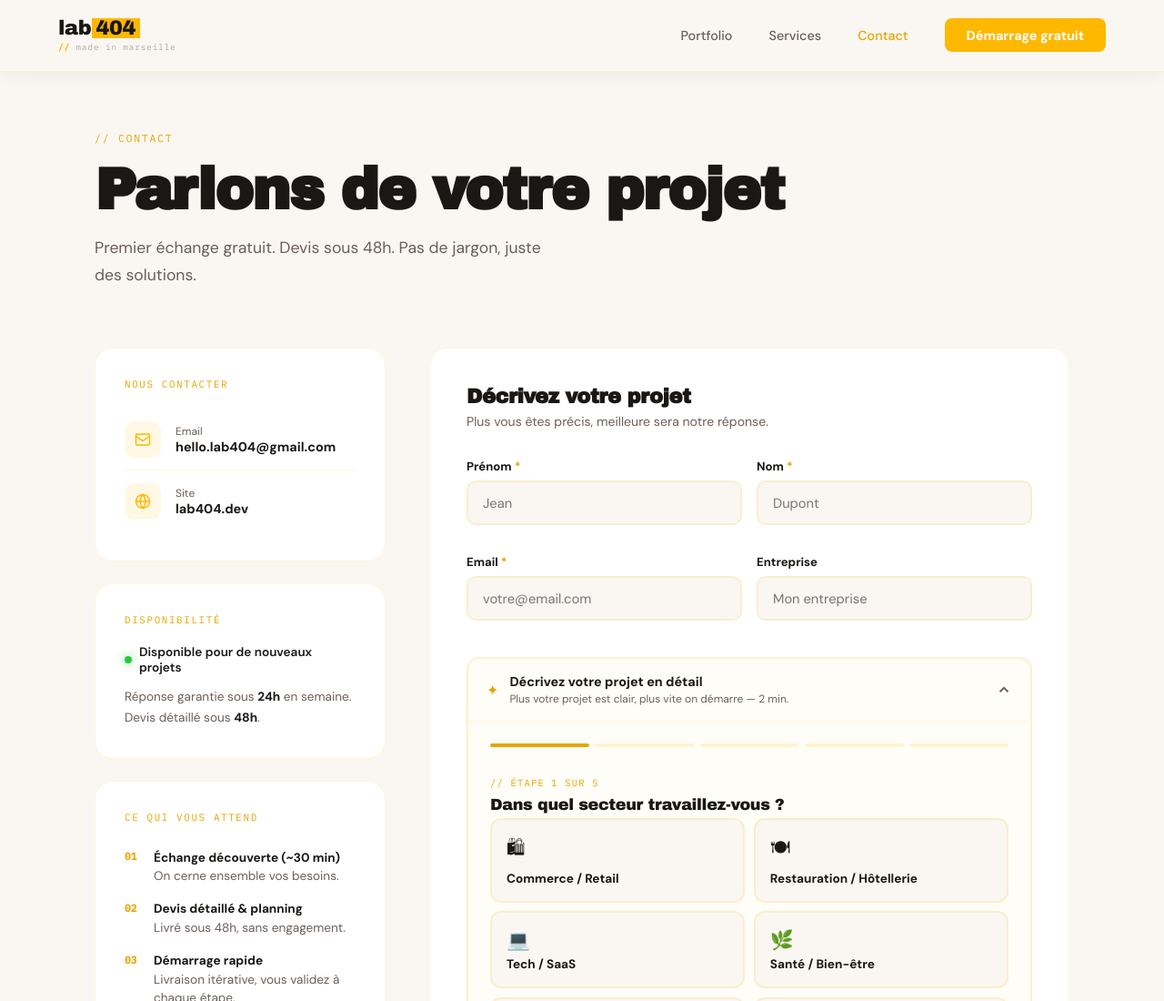
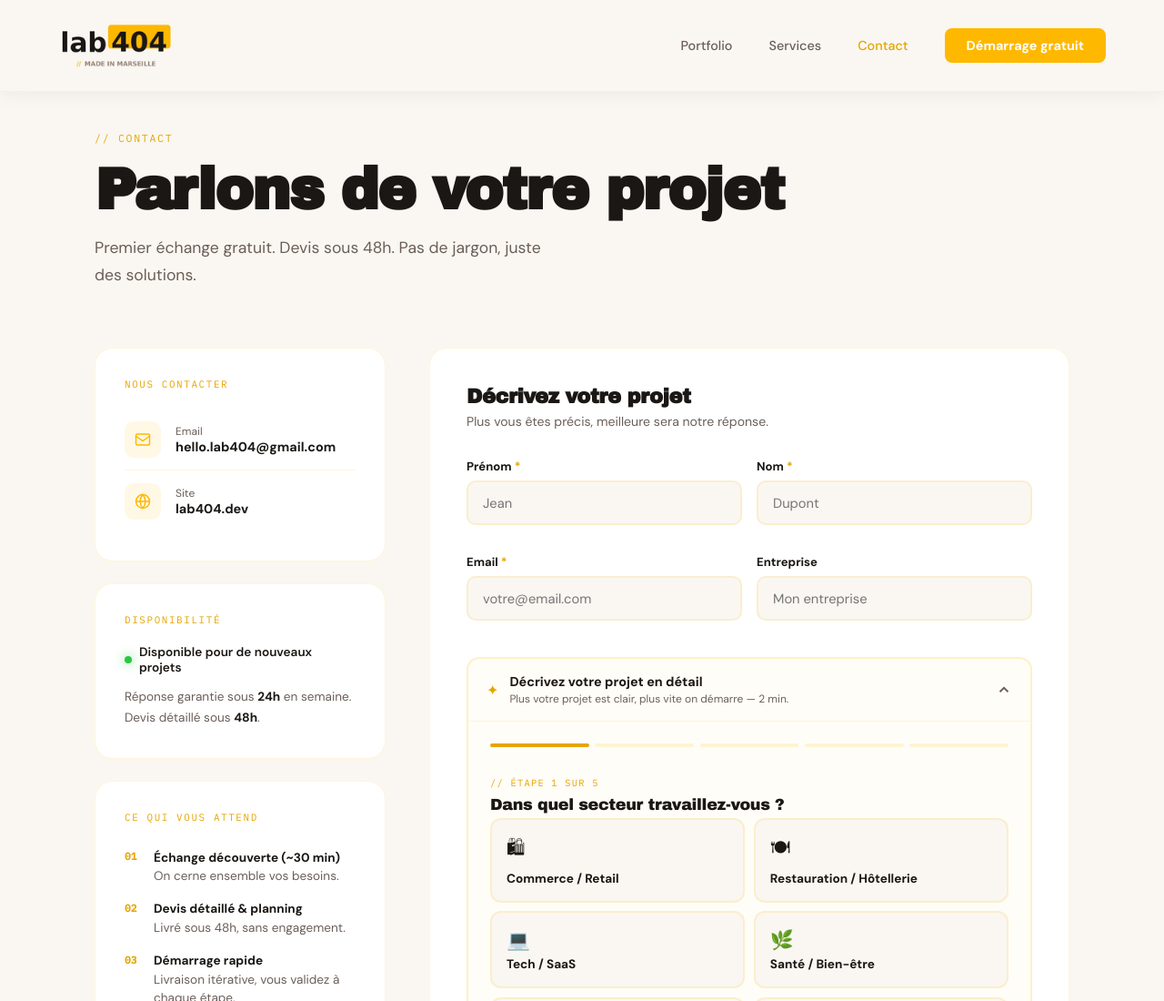
Before and after one commit to fsm9yhf56x-rgb/Lab404, a plain HTML site: page contact.html in a window 1280 px wide. Shown: the top 1100 px of the page at 91% size. Drawn offline with Linux system fonts and the light colour scheme.

Commit message:
Update contact.html

```diff
--- a/contact.html
+++ b/contact.html
@@ -209,6 +209,10 @@ header { position: fixed; top: 0; left: 0; right: 0; z-index: 100; padding: 1.25
         .brief-done-icon { font-size: 1.2rem; color: #28c840; }
         .brief-done-text { font-size: 0.85rem; font-weight: 600; color: var(--text); }
 
+
+        .logo-img-link { display: inline-flex; align-items: center; text-decoration: none; }
+        .logo-img { height: 60px; width: auto; display: block; }
+
     </style>
 <script type="application/ld+json">
 {
@@ -240,11 +244,10 @@ header { position: fixed; top: 0; left: 0; right: 0; z-index: 100; padding: 1.25
 
 <header>
     <div class="header-content">
-        <div class="logo-wrapper">
-            <a href="/" class="logo-b"><span class="lab">lab</span><span class="bloc">404</span></a>
-            <div class="logo-tagline">made in marseille</div>
-        </div>
-        <nav>
+        <a href="/" class="logo-img-link">
+                <img src="logo-navbar.png" alt="lab404 — Studio web Marseille" class="logo-img" width="220" height="60">
+            </a>
+            <nav>
             <a href="portfolio">Portfolio</a>
             <a href="services">Services</a>
             <a href="contact" class="active">Contact</a>
```
